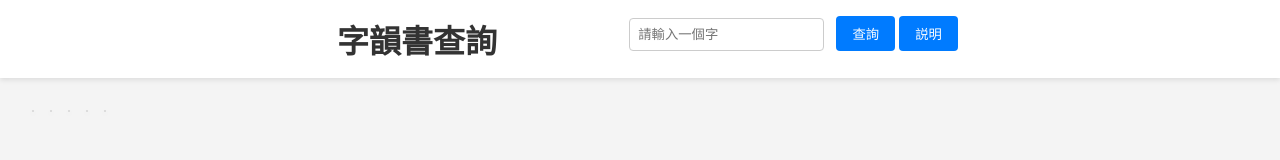
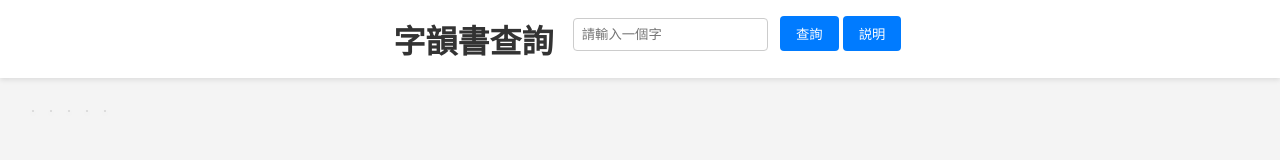
Before and after one commit to zhaoyingda98/zhaoyingda98.github.io, a plain HTML site: page index.html in a window 1280 px wide. Drawn offline with Linux system fonts and the light colour scheme.

Commit message:
Update style.css

```diff
--- a/style.css
+++ b/style.css
@@ -35,7 +35,7 @@ body {
 .site-title {
   font-size: 2em;
   margin-left: 15px;     /* 左边距为15px，保持一点距离屏幕边缘 */
-  margin-right: 128px;    /* 右边距为128px，与输入框之间的空白 */
+  margin-right: 15px;    /* 右边距为15px，与输入框之间的空白 */
   left: 20px;
   top: 10px;
   display: inline-block;  /* 使标题以内联块状元素显示 */
```
